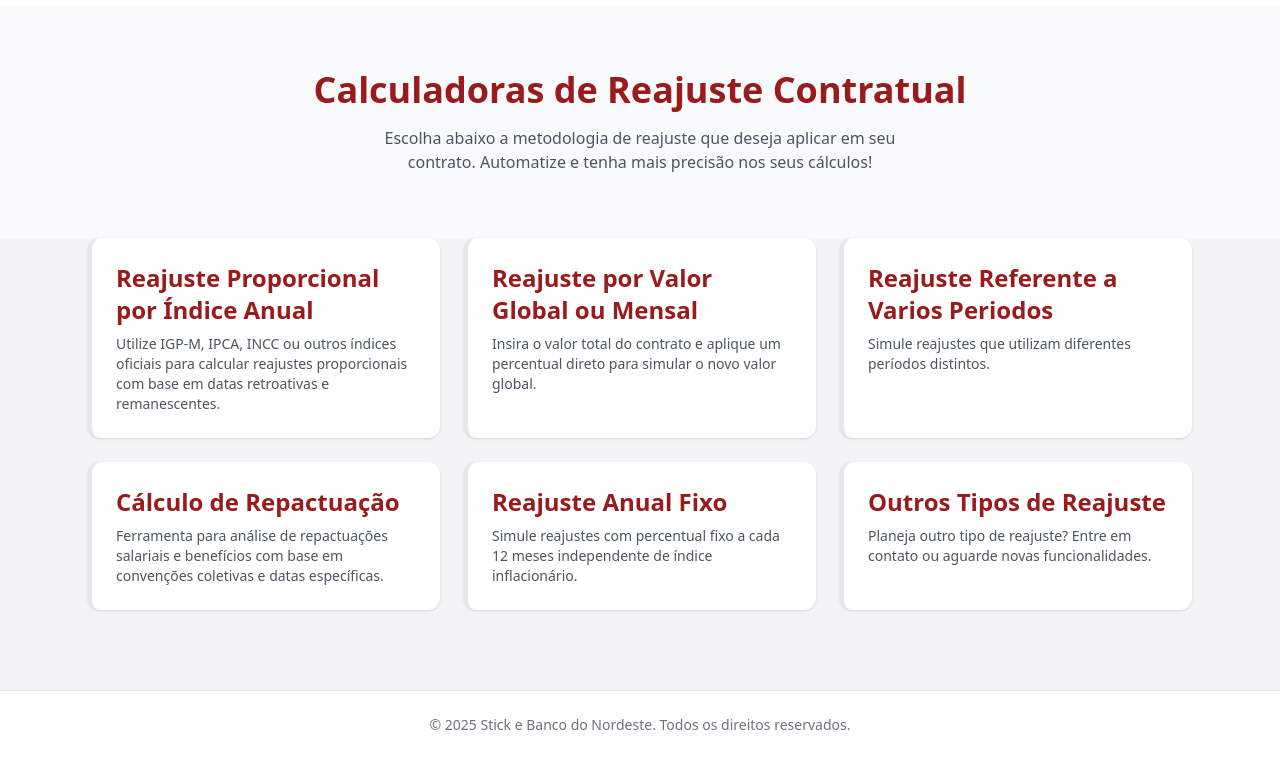
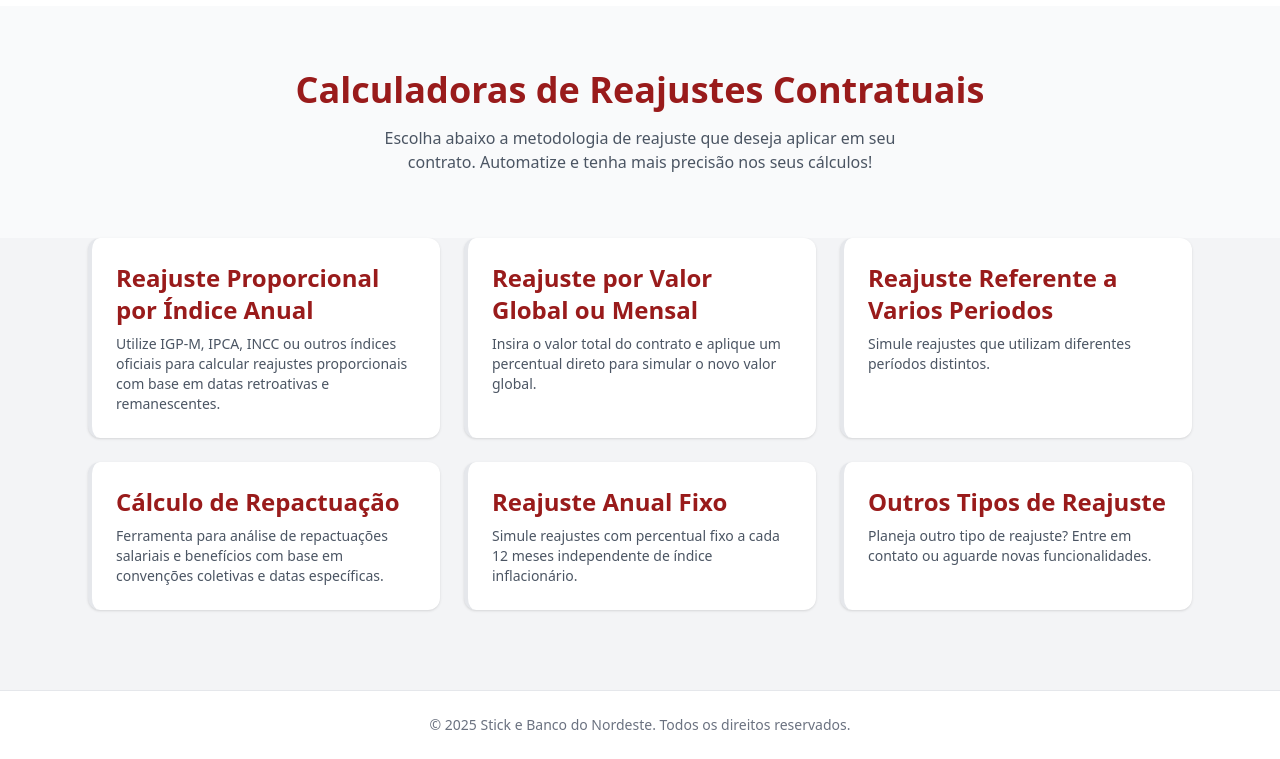
Before and after one commit to marceloholanda/Projects, a plain HTML site: page index.html in a window 1280 px wide. Shown: the part 145-904 px from the top of the page. Drawn offline with nearby package versions, Linux system fonts and the light colour scheme.

Commit message:
att
burrice

```diff
--- a/landingpage.html
+++ b/index.html
@@ -16,7 +16,7 @@
 
   <!-- Hero -->
   <section class="text-center py-16 px-4 bg-gray-50">
-    <h1 class="text-3xl md:text-4xl font-bold text-red-800 mb-4">Calculadoras de Reajuste Contratual</h1>
+    <h1 class="text-3xl md:text-4xl font-bold text-red-800 mb-4">Calculadoras de Reajustes Contratuais</h1>
     <p class="text-gray-600 max-w-xl mx-auto">Escolha abaixo a metodologia de reajuste que deseja aplicar em seu contrato. Automatize e tenha mais precisão nos seus cálculos!</p>
   </section>
 
```
